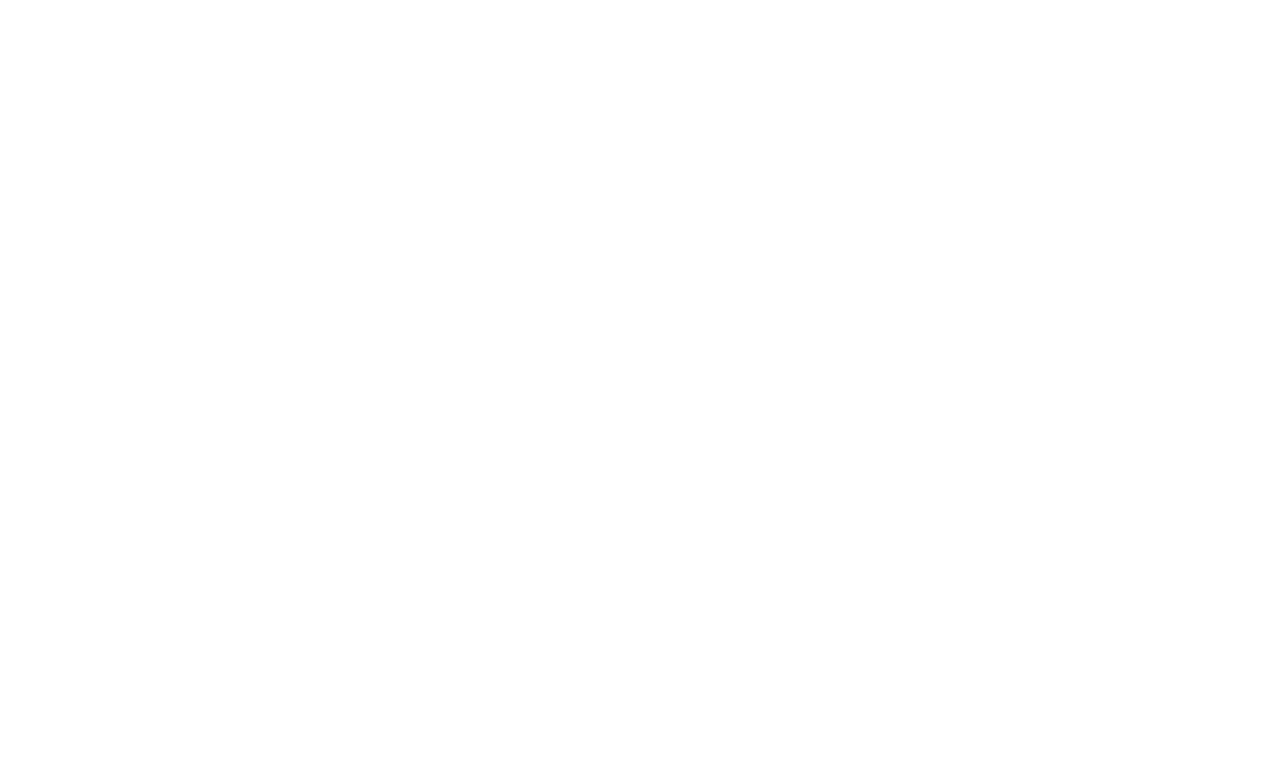
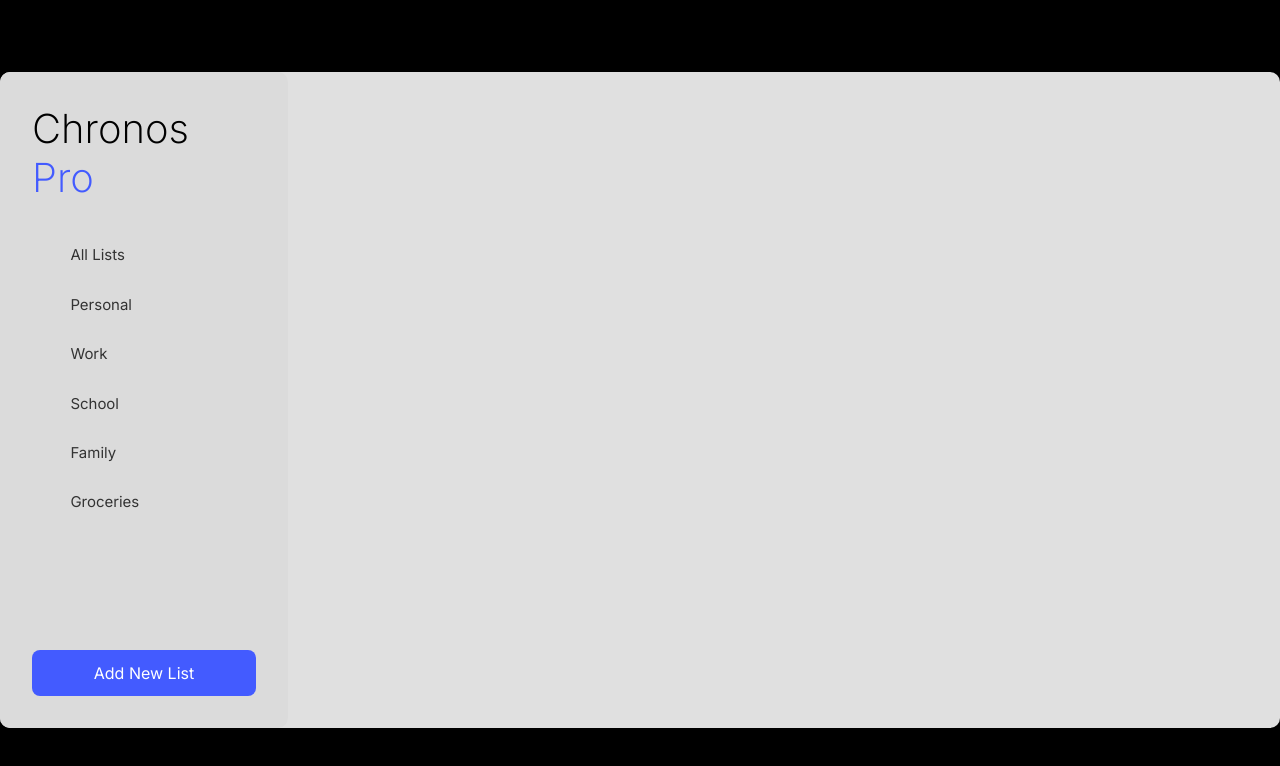
Before and after one commit to kofinyefreh/Chronos-Pro, a plain HTML site: page index.html in a window 1280 px wide. Drawn offline with nearby package versions, Linux system fonts and the light colour scheme.

Commit message:
Add styled left pane of application

```diff
--- a/index.html
+++ b/index.html
@@ -5,7 +5,40 @@
     <meta name="viewport" content="width=device-width, initial-scale=1.0" />
     <title>Chronos App</title>
     <link rel="stylesheet" href="style.css" />
+    <link
+      rel="stylesheet"
+      href="https://fonts.googleapis.com/css2?family=Material+Symbols+Outlined:opsz,wght,FILL,GRAD@24,400,0,0&icon_names=clear_day"
+    />
+    <link
+      rel="stylesheet"
+      href="https://cdnjs.cloudflare.com/ajax/libs/font-awesome/7.0.0/css/all.min.css"
+      integrity="sha512-DxV+EoADOkOygM4IR9yXP8Sb2qwgidEmeqAEmDKIOfPRQZOWbXCzLC6vjbZyy0vPisbH2SyW27+ddLVCN+OMzQ=="
+      crossorigin="anonymous"
+      referrerpolicy="no-referrer"
+    />
     <script src="script.js"></script>
   </head>
-  <body></body>
+  <body>
+    <main>
+      <!-- Left panel of application -->
+      <section class="left-panel">
+        <h1 class="title">Chronos <span>Pro</span></h1>
+        <div class="categories">
+          <h3 class="item item--1">All Lists</h3>
+          <h3 class="item item--2">Personal</h3>
+          <h3 class="item item--3">Work</h3>
+          <h3 class="item item--4">School</h3>
+          <h3 class="item item--5">Family</h3>
+          <h3 class="item item--6">Groceries</h3>
+        </div>
+
+        <!-- Button to add new list -->
+        <div class="add-list-btn">
+          <p>Add New List</p>
+        </div>
+
+      <!-- Right panel of the application -->
+      <section class="right-section"></section>
+    </main>
+  </body>
 </html>
--- a/style.css
+++ b/style.css
@@ -0,0 +1,101 @@
+@import url('https://fonts.googleapis.com/css2?family=Inter:ital,opsz,wght@0,14..32,100..900;1,14..32,100..900&display=swap');
+
+/* Default styling for all elements */
+* {
+  margin: 0;
+  padding: 0;
+  box-sizing: border-box;
+  font-family: 'Inter', Arial, Helvetica, sans-serif;
+  font-style: none;
+  text-decoration: none;
+  font-weight: 400;
+}
+
+body {
+  display: flex;
+  flex-direction: column;
+  align-items: center;
+  justify-content: center;
+  height: 100vh;
+  background-color: #000000;
+}
+
+main {
+  display: flex;
+  flex-direction: row;
+  width: 80rem;
+  background-color: #e0e0e0;
+  border-radius: 10px;
+  overflow-y: hidden;
+}
+
+/* Left panel styling */
+.left-panel {
+  width: 18rem;
+  height: 100%;
+  background-color: #dbdbdb;
+  padding: 0 2rem;
+  overflow-y: auto;
+  display: flex;
+  flex-direction: column;
+  gap: 2rem;
+  border-top-right-radius: 10px;
+  border-bottom-right-radius: 10px;
+}
+
+.left-panel .title {
+  font-size: 2.5rem;
+  padding-top: 2rem;
+  font-weight: 250;
+}
+.left-panel .title span {
+  color: #435bff;
+  font-weight: 250;
+}
+
+.left-panel .categories {
+  padding: 0 1rem;
+  display: flex;
+  flex-direction: column;
+  gap: 0.5rem;
+  height: 23rem;
+  overflow-y: auto;
+  font-weight: 500;
+  font-size: 0.8rem;
+  cursor: pointer;
+  color: #333333;
+}
+
+.left-panel .categories .item {
+  padding: 0.7rem 1.4rem;
+  transition: all 0.3s;
+}
+
+.left-panel .categories .item:hover {
+  background-color: #c5c5c5;
+  border-radius: 8px;
+  /* color: white; */
+}
+
+.left-panel .add-list-btn {
+  display: flex;
+  align-items: center;
+  justify-content: center;
+  padding: 0.8rem 1.6rem;
+  background-color: #435bff;
+  color: #ffffff;
+  border-radius: 8px;
+  cursor: pointer;
+  margin-top: 1rem;
+}
+
+.left-panel .theme-toggle {
+  display: flex;
+  align-items: center;
+  justify-content: space-between;
+  padding: 0.6rem 1.2rem;
+  margin-bottom: 1rem;
+  background-color: #ffffff;
+  border-radius: 8px;
+  cursor: pointer;
+}
```
